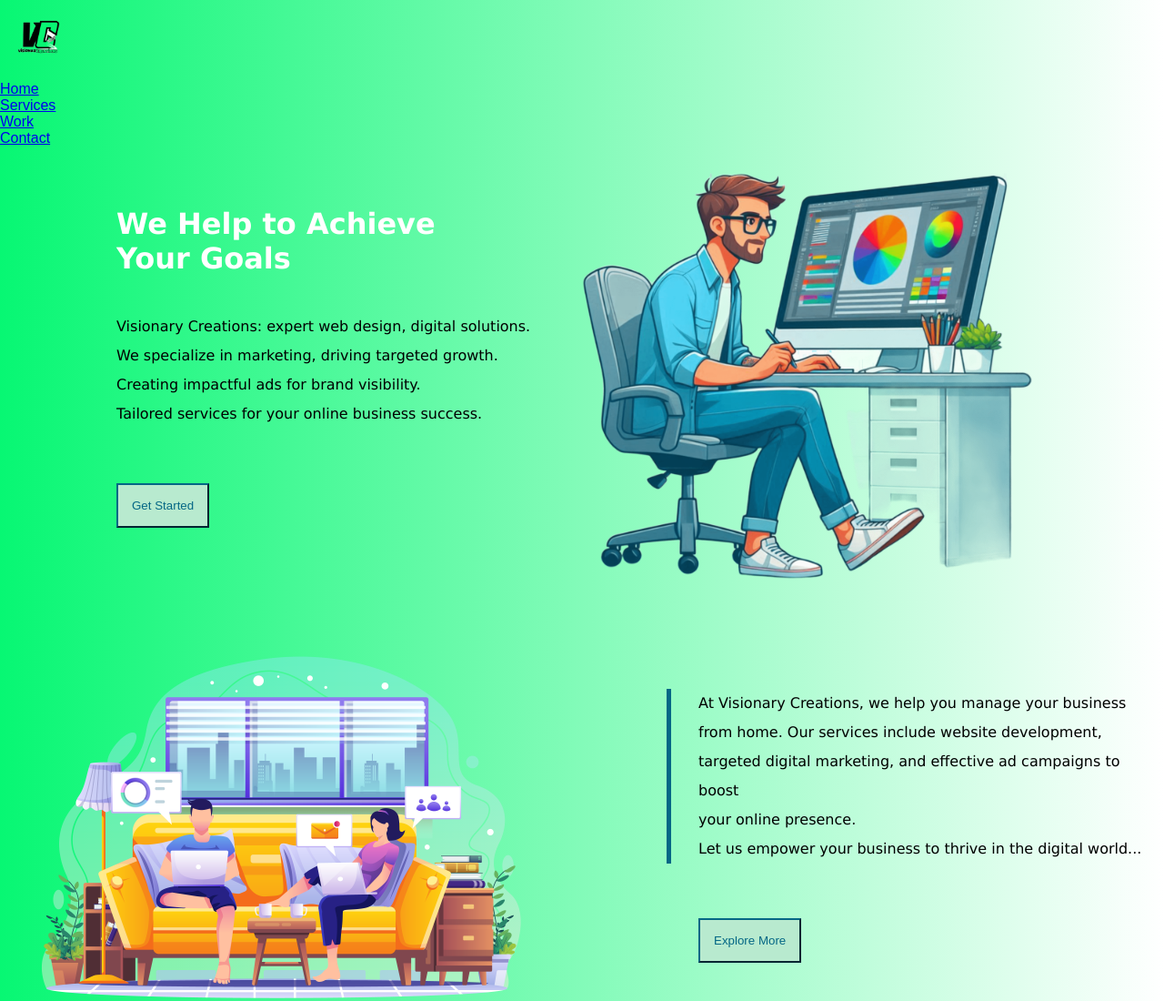
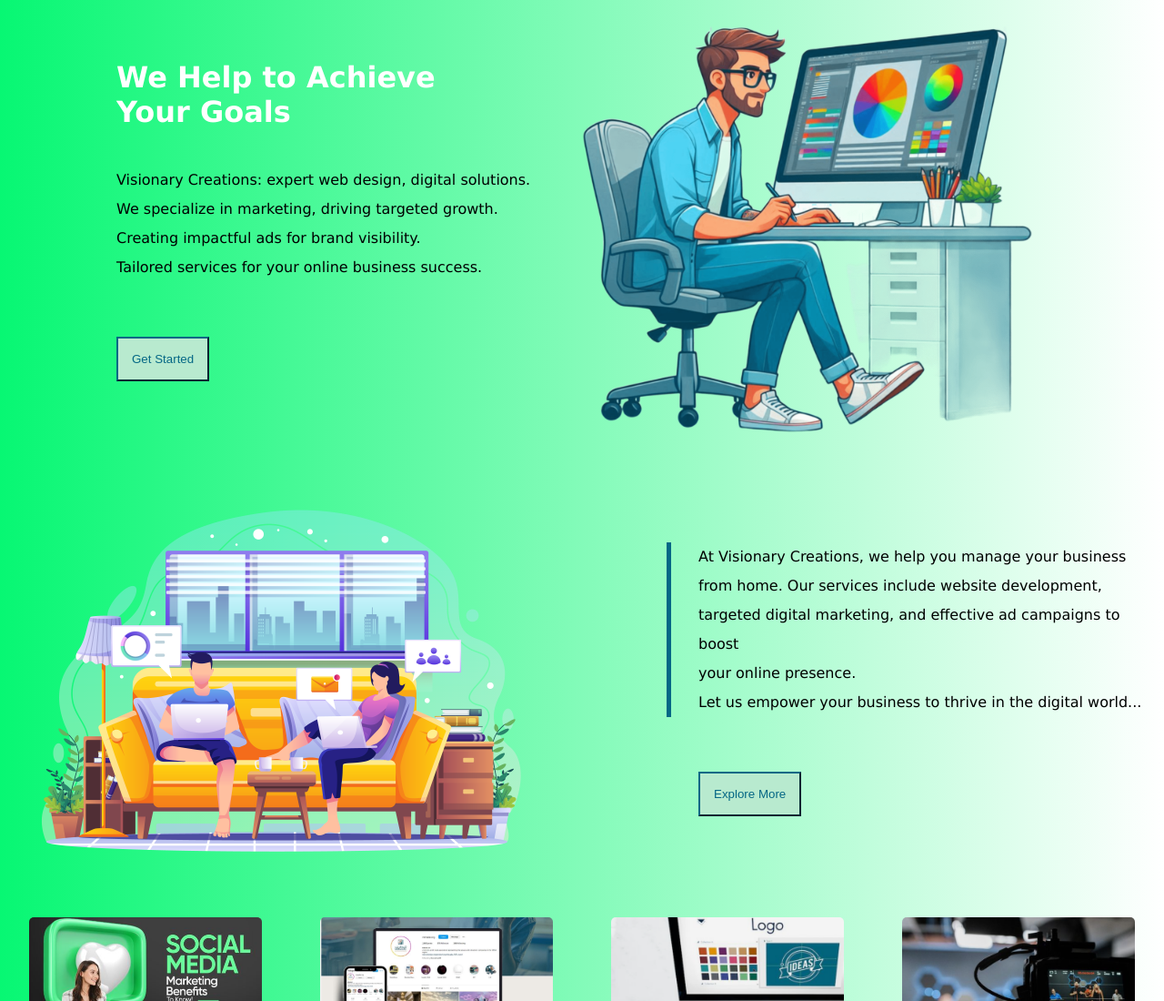
Before and after one commit to ettaoussiilyas/Visionary-Creations-Site-Web, a plain HTML site: page index.html in a window 1280 px wide. Shown: the top 1100 px of the page at 91% size. Drawn offline with Linux system fonts and the light colour scheme; files whose address does not match are found by name.

Commit message:
remove header from index

```diff
--- a/index.html
+++ b/index.html
@@ -11,19 +11,7 @@
     <meta name="keywords" content="Visionary Creations, video production, corporate videos, event videos, live performance videos, private functions, video services, video editing, video creation">
 </head>
 <body>
-    <header>
-      <nav>
-        <div class="logo">
-            <img src="/images/logo_site.png" alt="" style="height:85px; margin: 0;padding: 0;object-fit: cover;">
-        </div>
-      </nav>
-      <nav class="choices">
-        <div><a href="index.html" class="current">Home</a></div>
-        <div><a href="/pages/services.html">Services</a></div>
-        <div><a href="/pages/work.html">Work</a></div>
-        <div><a href="/pages/contact.html">Contact</a></div>
-      </nav>
-    </header>
+
     <div class="part1-aboutus">
       <div class="part1-text">
         <h1>We Help to Achieve <br />Your Goals</h1>
```
